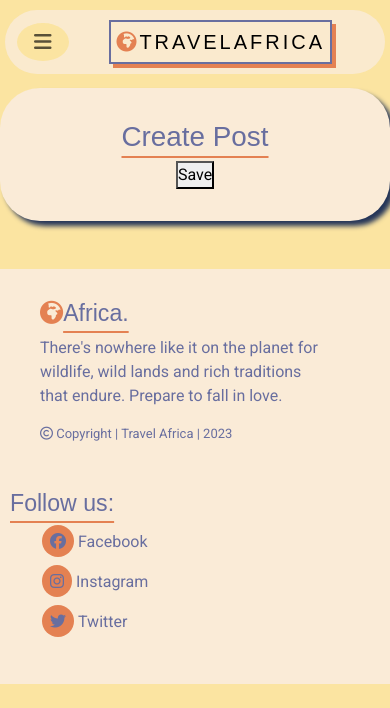
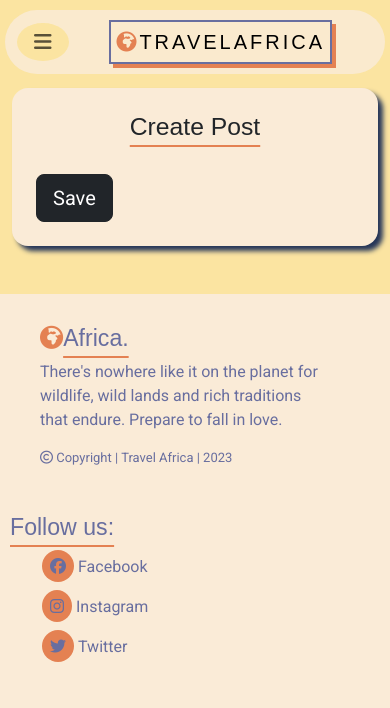
Before and after one commit to kerstin-w/Travel-Africa, a Django app: page /create/ in a window 390 px wide. Shown: the top 708 px of the page. Run offline with Django 3.2, Linux system fonts and the light colour scheme; the visitor is signed in with stand-in values (Sample User, id 1); parts of the project's set-up code (start-up, migrations or seed data) failed here and were passed over; some libraries are stand-ins or nearby versions; some web fonts are replaced.

Commit message:
feat: Add summernote width in settings and style post_create page

```diff
--- a/blog/templates/post_create.html
+++ b/blog/templates/post_create.html
@@ -2,24 +2,27 @@
 {% load static %}
 {% load crispy_forms_tags %}
 {% block content %}
+
 <main>
     <section>
-        <div class="container box-shadow post-form">
-            <div class="row">
-                <div class="col-md-8 d-flex justify-content-center mx-auto">
-                    <h1 class="heading-underline">Create Post</h1>
+        <div class="container h-100">
+            <div class="row d-flex justify-content-center align-items-center h-100">
+                <div class="col col-xl-10">
+                    <div class="card box-shadow card-signup">
+                        <div class="card-body p-4 p-lg-5">
+                            <h2 class="fw-normal mb-3 pb-3 heading-underline mx-auto text-center">Create Post
+                            </h2>
+                            <form method="post" enctype="multipart/form-data" class="form">
+                                {% csrf_token %}
+                                {{ form.as_p }}
+                                <button class="btn btn-dark btn-lg btn-block" type="submit">Save</button>
+                            </form>
+                            </form>
+                        </div>
+                    </div>
                 </div>
             </div>
-            <div class="d-flex align-items-center justify-content-center">
-                <form method="post" enctype="multipart/form-data" class="form">
-                    {% csrf_token %}
-                    {{ post_form | crispy }}
-                    {{ form.as_p }}
-                    <button type="submit">Save</button>
-                </form>
-            </div>
         </div>
-
     </section>
 </main>
 {% endblock content %}
```
Also changed, not shown: travelafrica/settings.py (+12 -0 lines).
